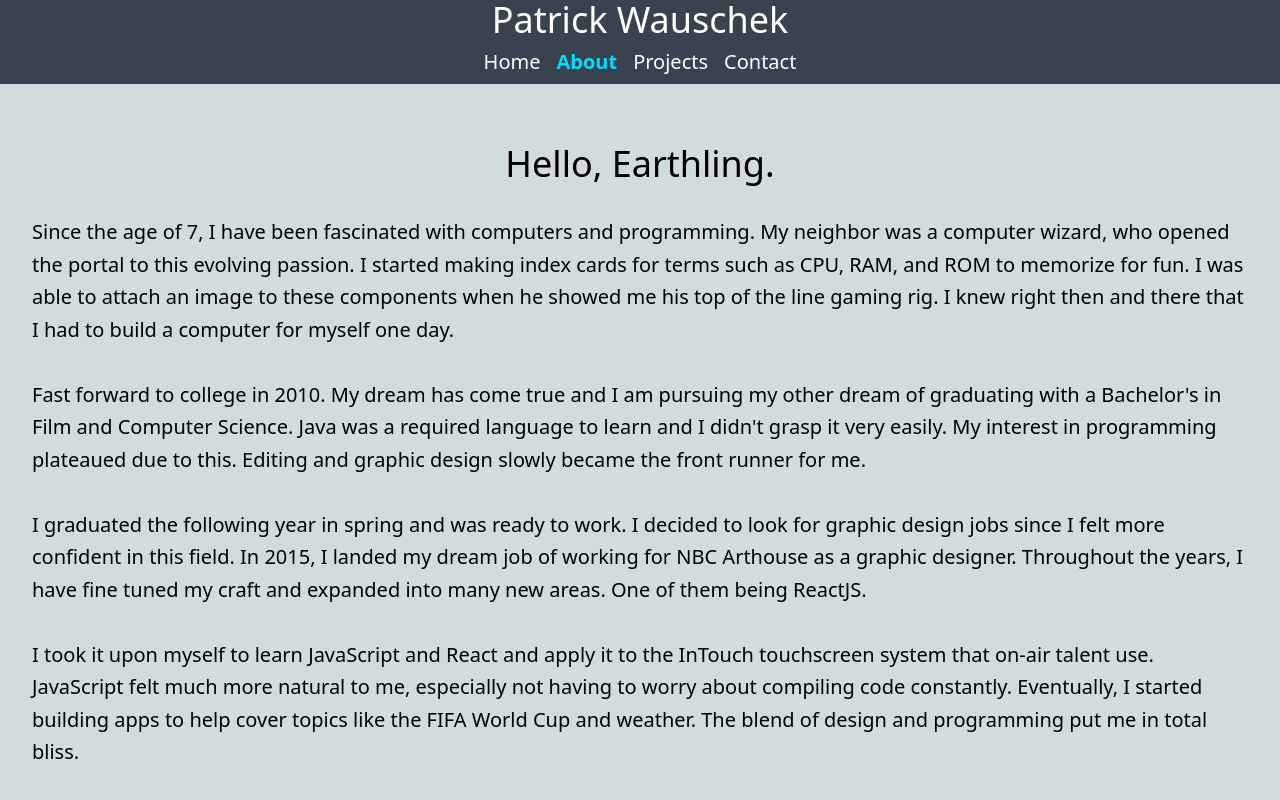
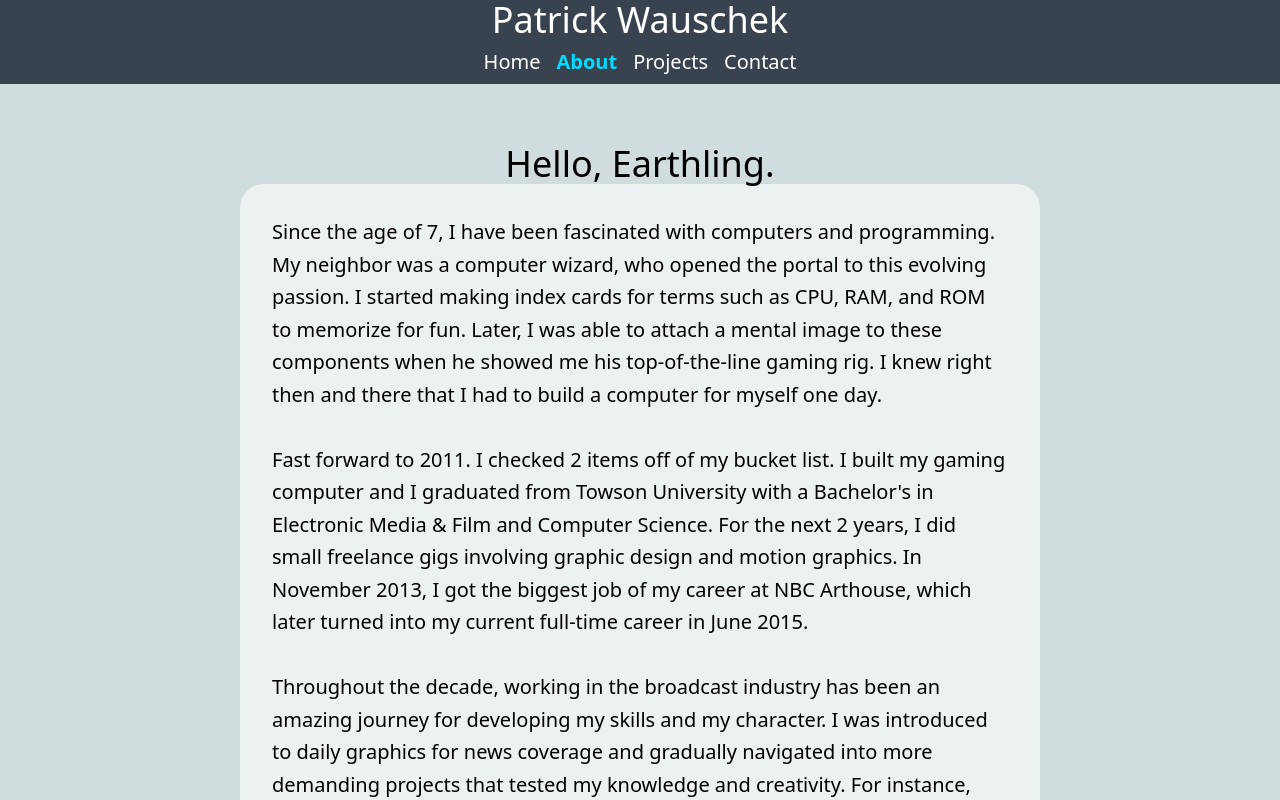
Before and after one commit to patrickwcode/patrickwcode-portfolio, a React (Create React App) app: page /about in a window 1280 px wide. Shown: the top 800 px of the page. Built offline with nearby package versions, Linux system fonts and the light colour scheme.

Commit message:
Updates About page text and text box.

```diff
--- a/src/components/About.js
+++ b/src/components/About.js
@@ -2,42 +2,53 @@ import React from "react";
 
 export default function About() {
   return (
-    <section id="about" className="w-full h-full lg:h-screen py-[18vh] bg-[rgb(209,220,223)]">
+    <section
+      id="about"
+      className="w-full h-full lg:h-screen py-[18vh] bg-[rgb(209,220,223)]"
+    >
       <h1 className="title-font sm:text-4xl text-3xl font-medium text-center">
         Hello, Earthling.
       </h1>
-      <p className="text-xl leading-relaxed p-8">
+      <p className="text-xl leading-relaxed p-8 ml-8 mr-8 sm:ml-32 sm:mr-32 md:ml-44 md:mr-44 lg:ml-60 lg:mr-60 bg-white/60 rounded-3xl">
         Since the age of 7, I have been fascinated with computers and
         programming. My neighbor was a computer wizard, who opened the portal to
         this evolving passion. I started making index cards for terms such as
-        CPU, RAM, and ROM to memorize for fun. I was able to attach an image to
-        these components when he showed me his top of the line gaming rig. I
-        knew right then and there that I had to build a computer for myself one
-        day.
+        CPU, RAM, and ROM to memorize for fun. Later, I was able to attach a
+        mental image to these components when he showed me his top-of-the-line
+        gaming rig. I knew right then and there that I had to build a computer
+        for myself one day.
         <br></br>
         <br></br>
-        Fast forward to college in 2010. My dream has come true and I am
-        pursuing my other dream of graduating with a Bachelor's in Film and
-        Computer Science. Java was a required language to learn and I didn't
-        grasp it very easily. My interest in programming plateaued due to this.
-        Editing and graphic design slowly became the front runner for me.
-        <br></br>
-        <br></br>I graduated the following year in spring and was ready to work.
-        I decided to look for graphic design jobs since I felt more confident in
-        this field. In 2015, I landed my dream job of working for NBC Arthouse
-        as a graphic designer. Throughout the years, I have fine tuned my craft
-        and expanded into many new areas. One of them being ReactJS.
-        <br></br>
-        <br></br>I took it upon myself to learn JavaScript and React and apply
-        it to the InTouch touchscreen system that on-air talent use. JavaScript
-        felt much more natural to me, especially not having to worry about
-        compiling code constantly. Eventually, I started building apps to help
-        cover topics like the FIFA World Cup and weather. The blend of design
-        and programming put me in total bliss.
+        Fast forward to 2011. I checked 2 items off of my bucket list. I built
+        my gaming computer and I graduated from Towson University with a
+        Bachelor's in Electronic Media & Film and Computer Science. For the next
+        2 years, I did small freelance gigs involving graphic design and motion
+        graphics. In November 2013, I got the biggest job of my career at NBC
+        Arthouse, which later turned into my current full-time career in June
+        2015.
         <br></br>
         <br></br>
-        Instead of choosing between my two passions, why not combine them as a
-        software developer?
+        Throughout the decade, working in the broadcast industry has been an
+        amazing journey for developing my skills and my character. I was
+        introduced to daily graphics for news coverage and gradually navigated
+        into more demanding projects that tested my knowledge and creativity.
+        For instance, working with a team to create the current Hurricane
+        package and winning a silver Telly award for a 3D animation about winter
+        driving. I was eager to tinker with programming, but I didn't know where
+        or how I could apply my passion.
+        <br></br>
+        <br></br>I discovered the InTouch touchscreen system and I self-taught
+        JavaScript and React to develop apps for stations. At first, I was
+        overwhelmed, but I slowly pushed through and overcame many hurdles.
+        Learning a new language, new library, and manipulating elements with
+        only code to name a few. Eventually, I started building apps to help
+        cover topics such as the FIFA World Cup and the weather forecast. I
+        became very fluent with the InTouch system and my design expertise
+        blended perfectly.
+        <br></br>
+        <br></br>
+        Reflecting on my accomplishments now, I am enthusiastic to see what
+        doors open next in my career of design and programming.
       </p>
     </section>
   );
```
